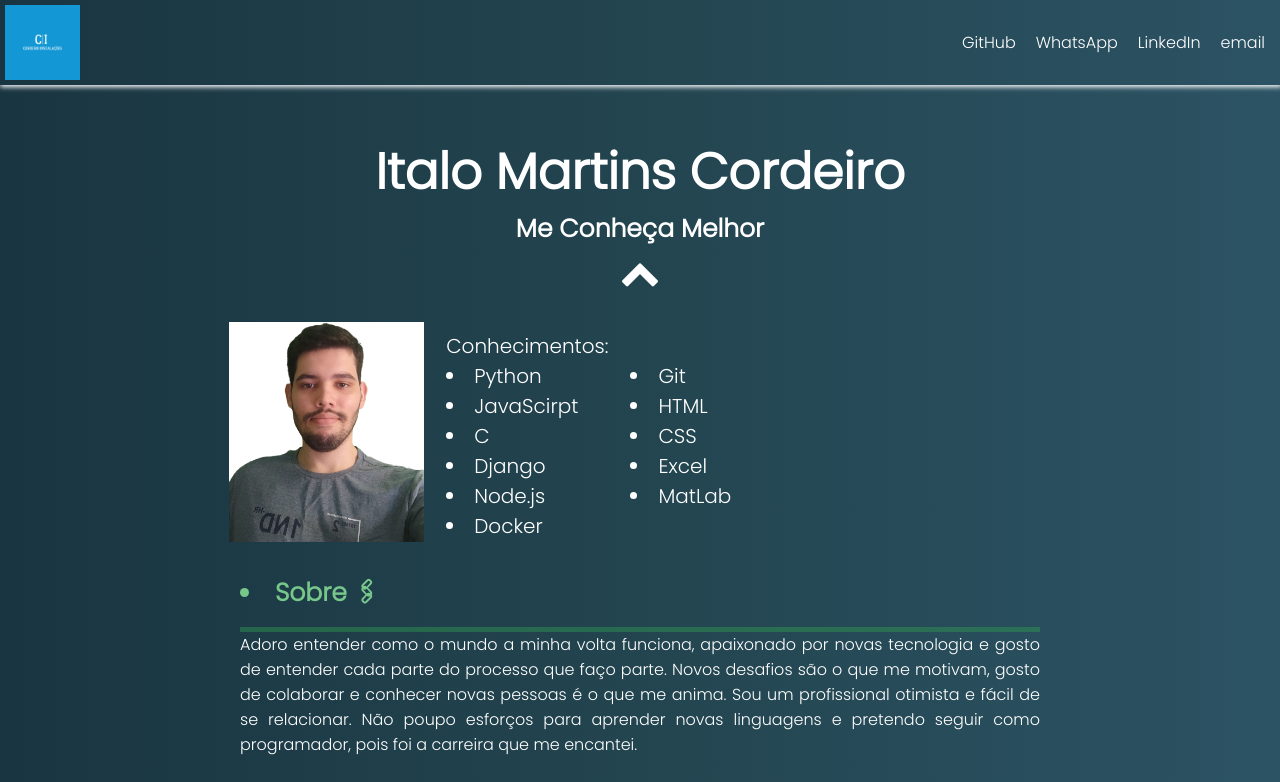
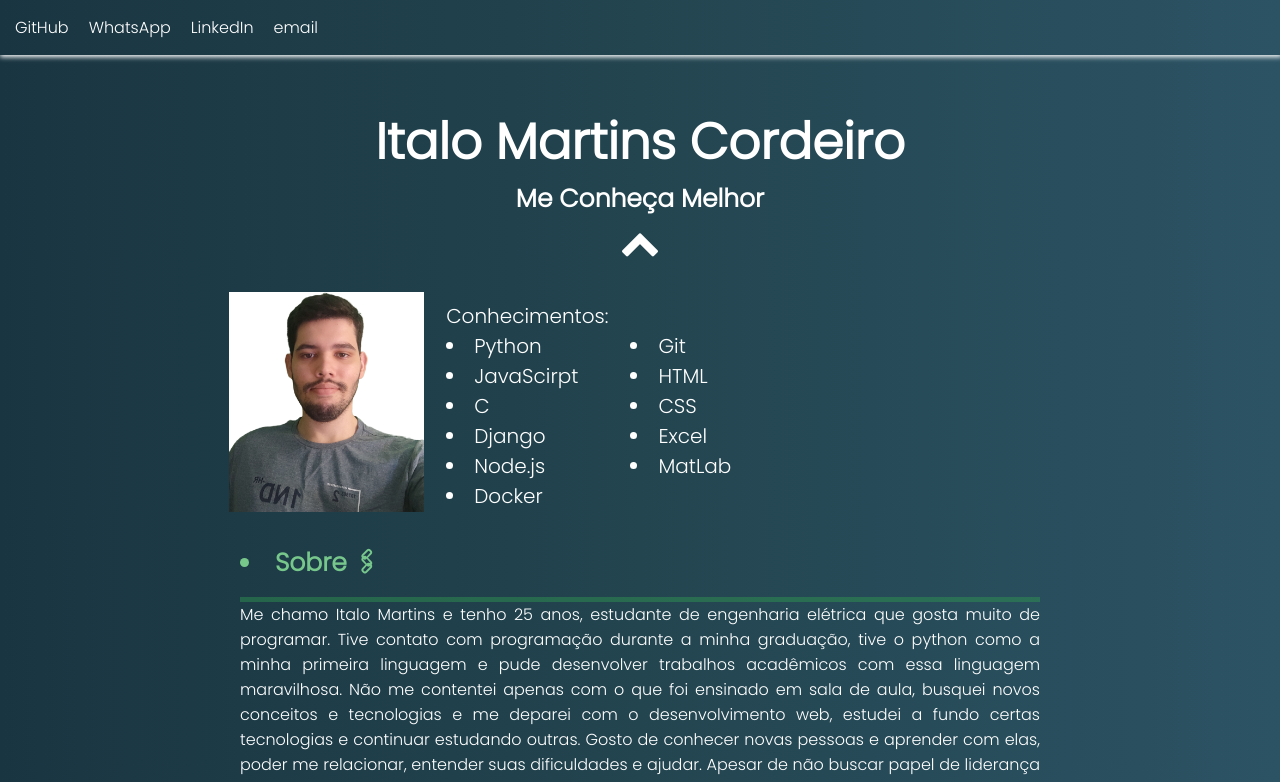
Before and after one commit to Italo-Martins/portfolio_1, a plain HTML site: page index.html in a window 1280 px wide. Both pictures are taken after a click on the element 640 px from the left and 278 px from the top of the page. Shown: the top 782 px of the page. Drawn offline with Linux system fonts and the light colour scheme.

Commit message:
atualização do 'Sobre'

```diff
--- a/index.html
+++ b/index.html
@@ -15,7 +15,6 @@
 </head>
 <body>
     <header>
-        <img src="logo_size_invert.jpg" id="logo" alt="Minha Logo">
         <div>
             <ul>
                 <li><a target="_blank" href="https://github.com/Italo-Martins">GitHub</a></li>
@@ -79,7 +78,8 @@
 
                     <li class="top" >Sobre &#x1F587</li>
                     <p>
-                        Adoro entender como o mundo a minha volta funciona, apaixonado por novas tecnologia e gosto de entender cada parte do processo que faço parte. Novos desafios são o que me motivam, gosto de colaborar e conhecer novas pessoas é o que me anima. Sou um profissional otimista e fácil de se relacionar. Não poupo esforços para aprender novas linguagens e pretendo seguir como programador, pois foi a carreira que me encantei.
+
+                        Me chamo Italo Martins e tenho 25 anos, estudante de engenharia elétrica que gosta muito de programar. Tive contato com programação durante a minha graduação, tive o python como a minha primeira linguagem e pude desenvolver trabalhos acadêmicos com essa linguagem maravilhosa. Não me contentei apenas com o que foi ensinado em sala de aula, busquei novos conceitos e tecnologias e me deparei com o desenvolvimento web, estudei a fundo certas tecnologias e continuar estudando outras. Gosto de conhecer novas pessoas e aprender com elas, poder me relacionar, entender suas dificuldades e ajudar. Apesar de não buscar papel de liderança quando me surge a oportunidade exerço o meu melhor, não tenho medo de errar, mas de não aprender com meus erros. Quero me desenvolver como profissional vencendo desafios reais de grandes empresas.
                     </p>
 
 
@@ -121,7 +121,7 @@
 
                     <p id="proj"><a target="_blank" href="https://github.com/Italo-Martins/Project_Fusion">Projeto Utilizando Django &#x2197</a></p>
                     <p>
-                        Projeto utilizando Django Framewokr de um site que oferece serviços de designe.
+                        Projeto utilizando Django Framework de um site que oferece serviços de designe.
                     </p>
 
                     <p id="proj"><a target="_blank" href="https://github.com/Italo-Martins/sistemasdegestao">Projeto Utilizando Node.js &#x2197</a></p>
@@ -159,6 +159,7 @@
         </section>
     </main>
     <script>
+        // Função que rotaciona a arrow
         function displayAbout(){
             var arrow = document.getElementById('anime');
             arrow.classList.toggle('rotate')
--- a/style.css
+++ b/style.css
@@ -227,3 +227,9 @@ header ul li a:hover {
         padding: 10px;
     }
 }
+
+/* @media only screen and (max-width: 850px){
+
+
+
+} */
```
Also changed, not shown: logo_size_invert.jpg (deleted).
